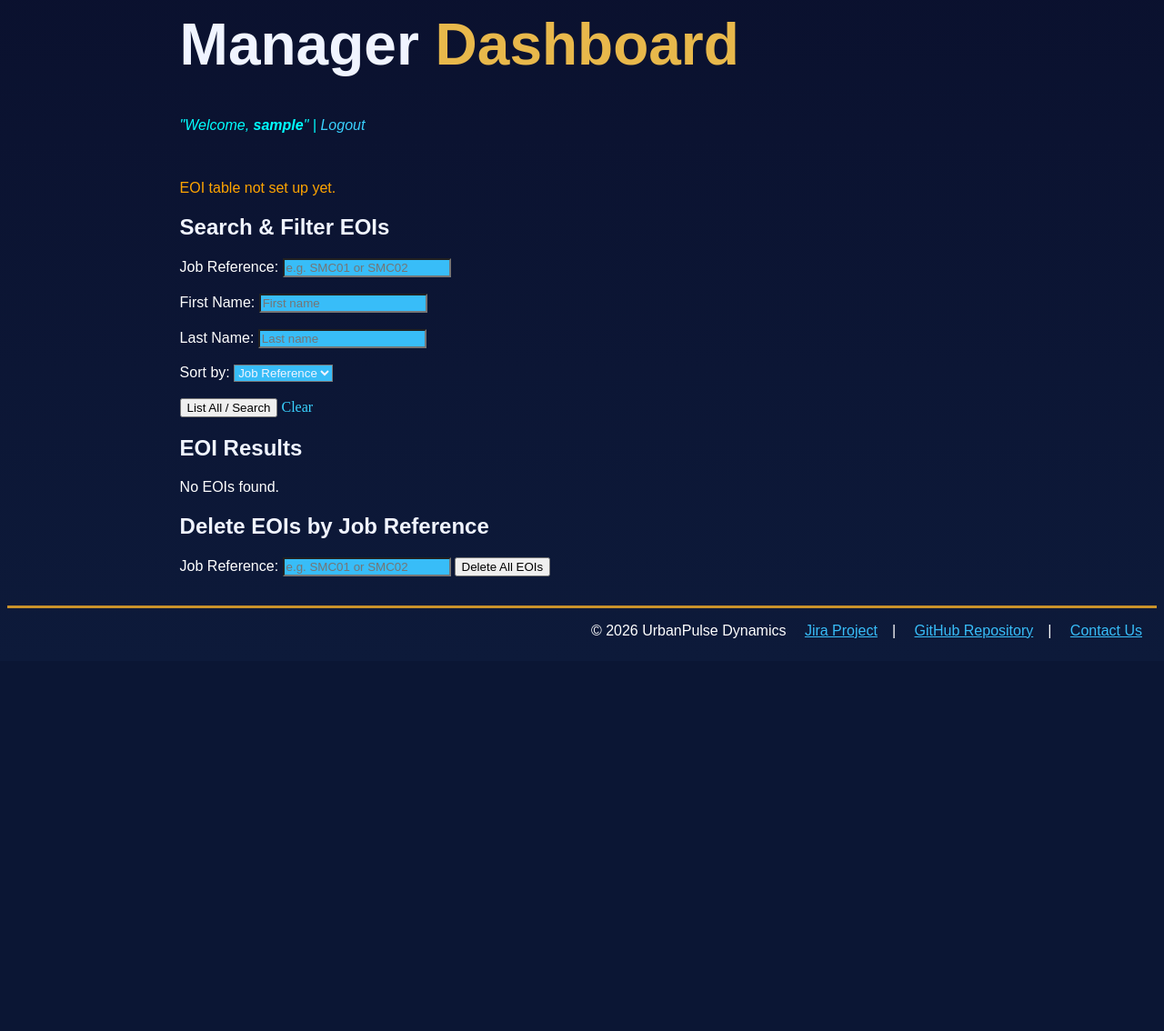
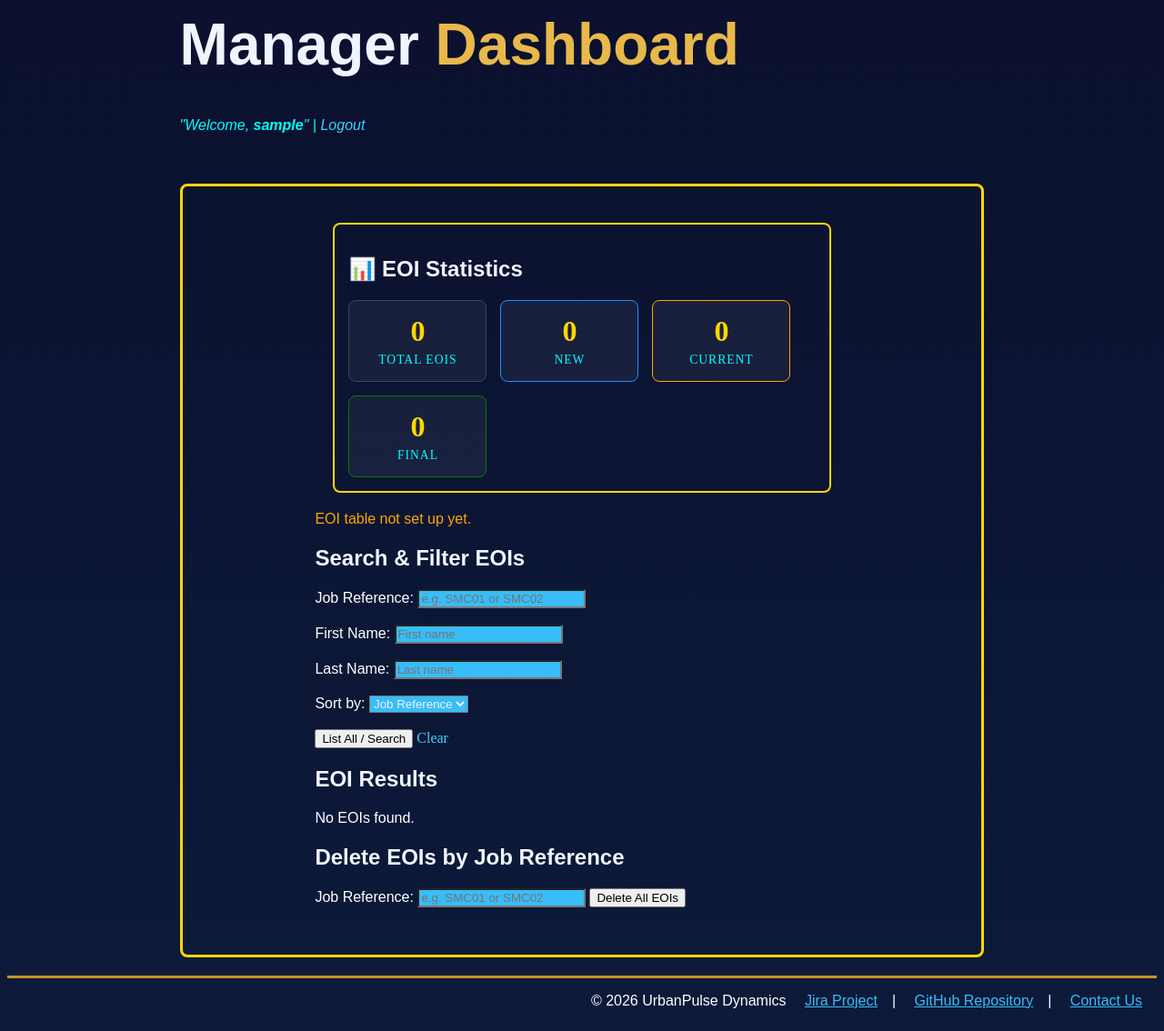
Before and after one commit to Skelelord/WebCraftersProject2, a PHP site: page /manage.php in a window 1280 px wide. Shown: the part 171-1305 px from the top of the page at 91% size. Before the commit the page ends 873 px from the top, so only its background shows below. Run offline with PHP 8.4, Linux system fonts and the light colour scheme; the visitor is signed in with stand-in values (Sample User, id 1).

Commit message:
Added style to manage page and added eoi statistics summary panel.

```diff
--- a/CSS/Main.css
+++ b/CSS/Main.css
@@ -1063,3 +1063,59 @@ td.page-about  {
         font-size: 0.9em;
     }
 }
+
+/*Manage Page Styles*/
+#manage {
+    border: 3px solid gold;
+    border-radius: 8px;
+    padding: 20px;
+    margin: 20px 15%;
+}
+
+#manage table tr:hover {
+    background-color: #1e3a8a;
+}
+
+#manage #stats-panel {
+    margin: 20px;
+    padding: 15px;
+    border: 2px solid gold;
+    border-radius: 8px;
+}
+
+#manage #stats-grid {
+    display: flex;
+    flex-wrap: wrap;
+    gap: 15px;
+    margin-top: 10px;
+}
+
+#manage .stat-box {
+    background: rgba(255,255,255,0.05);
+    border: 1px solid #444;
+    border-radius: 8px;
+    padding: 15px 25px;
+    text-align: center;
+    min-width: 100px;
+}
+
+#manage .stat-number {
+    display: block;
+    font-size: 2em;
+    font-weight: bold;
+    color: gold;
+}
+
+#manage .stat-label {
+    display: block;
+    font-size: 0.85em;
+    color: cyan;
+    margin-top: 5px;
+    text-transform: uppercase;
+    letter-spacing: 1px;
+}
+
+#manage .new-box     { border-color: dodgerblue; }
+#manage .current-box { border-color: orange; }
+#manage .final-box   { border-color: green; }
+#manage .job-box     { border-color: gold; }
--- a/manage.php
+++ b/manage.php
@@ -48,6 +48,7 @@ if (!$conn) {
     <p class="welcome-text"><i>"Welcome, <strong><?= $logged_in_user ?></strong>" | <a href="Login/logout.php">Logout</a></i></p>
 </div>
 
+<div id="manage">
 <main>
 <?php
 $message = "";
@@ -113,6 +114,50 @@ if (mysqli_query($conn, "SHOW TABLES LIKE 'eoi'")->num_rows > 0) {
 }
 ?>
 
+<?php
+// Statistics
+$total      = count($eoi_rows);
+$new_count     = 0;
+$current_count = 0;
+$final_count   = 0;
+$job_counts    = [];
+
+foreach ($eoi_rows as $row) {
+    if ($row['states'] === 'new')     $new_count++;
+    if ($row['states'] === 'current') $current_count++;
+    if ($row['states'] === 'final')   $final_count++;
+
+    $ref = $row['job_reference_number'];
+    $job_counts[$ref] = isset($job_counts[$ref]) ? $job_counts[$ref] + 1 : 1;
+}
+?>
+<section id="stats-panel">
+    <h2>📊 EOI Statistics</h2>
+    <div id="stats-grid">
+        <div class="stat-box">
+            <span class="stat-number"><?= $total ?></span>
+            <span class="stat-label">Total EOIs</span>
+        </div>
+        <div class="stat-box new-box">
+            <span class="stat-number"><?= $new_count ?></span>
+            <span class="stat-label">New</span>
+        </div>
+        <div class="stat-box current-box">
+            <span class="stat-number"><?= $current_count ?></span>
+            <span class="stat-label">Current</span>
+        </div>
+        <div class="stat-box final-box">
+            <span class="stat-number"><?= $final_count ?></span>
+            <span class="stat-label">Final</span>
+        </div>
+        <?php foreach ($job_counts as $ref => $count): ?>
+        <div class="stat-box job-box">
+            <span class="stat-number"><?= $count ?></span>
+            <span class="stat-label"><?= htmlspecialchars($ref) ?></span>
+        </div>
+        <?php endforeach; ?>
+    </div>
+</section>
 <?= $message ?>
 
 <section>
@@ -189,12 +234,11 @@ if (mysqli_query($conn, "SHOW TABLES LIKE 'eoi'")->num_rows > 0) {
         <button type="submit" name="delete_eois">Delete All EOIs</button>
     </form>
 </section>
-
 </main>
+</div>
 <?php
 mysqli_close($conn);
 include 'include/footer.inc';
 ?>
-<!-- Help taken from Generative AI -->
 </body>
 </html>
```
